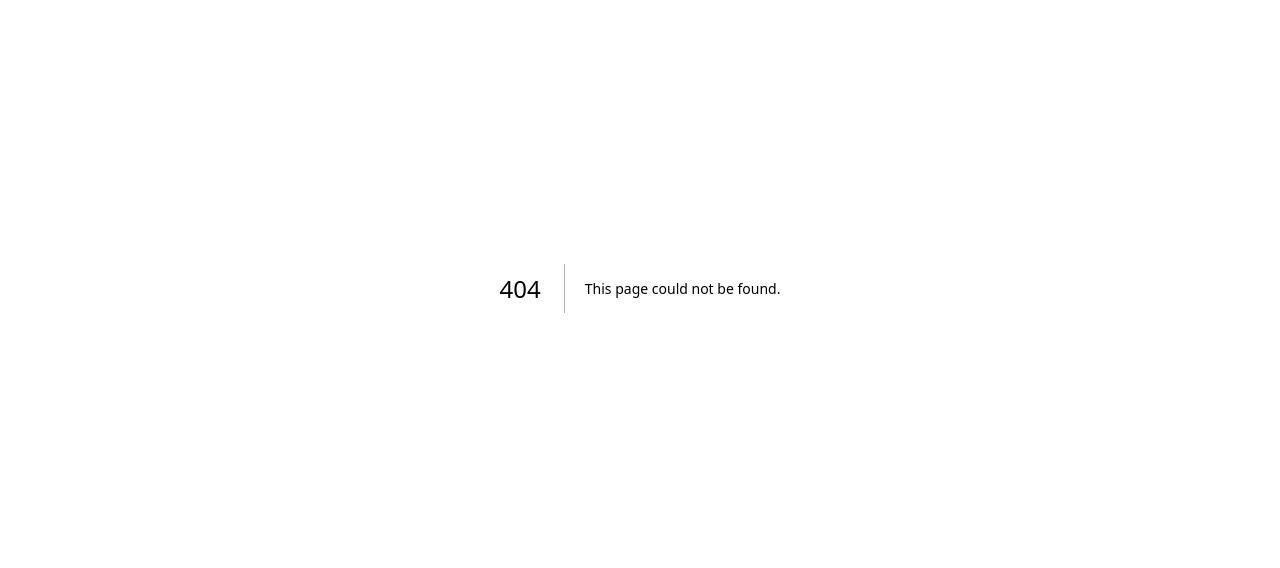
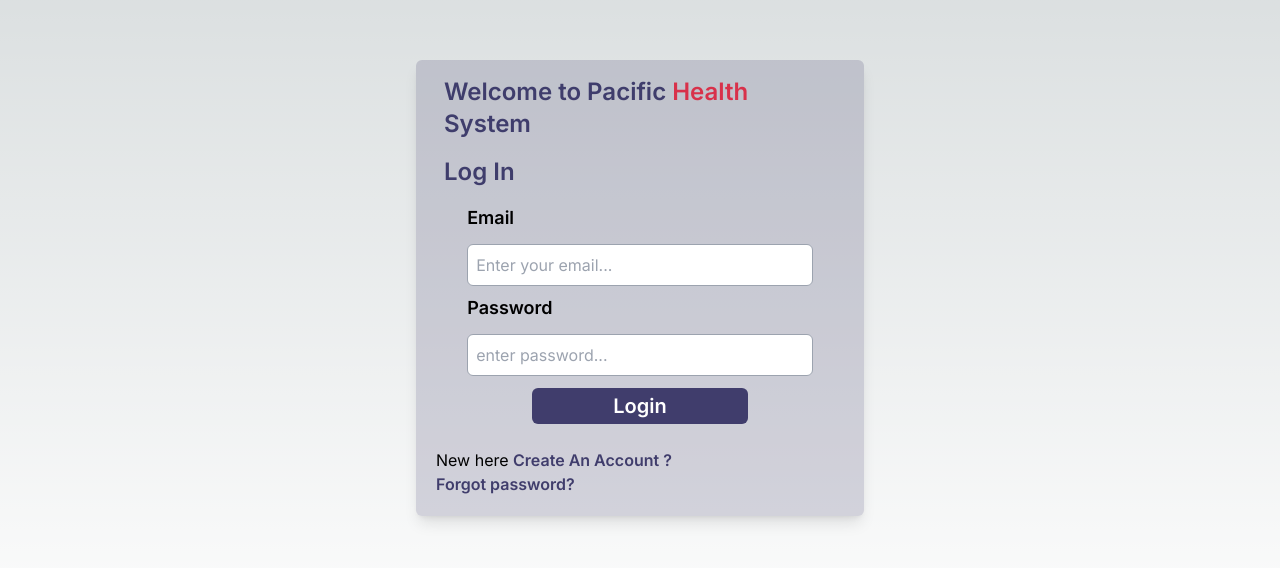
Before and after one commit to MITHUN0101/job-app, a Next.js app: page /login in a window 1280 px wide. Before the commit this address had no page. Shown: the part 112-680 px from the top of the page. Built offline with nearby package versions, Linux system fonts and the light colour scheme.

Commit message:
project-initlize

```diff
--- /dev/null
+++ b/src/app/login/page.js
@@ -0,0 +1,55 @@
+
+import Link from "next/link";
+
+function page() {
+  return (
+    <>
+        <title>Pacific Health System - login</title>
+        <link rel="shortcut icon" href="/logo.png" />
+      <div className="h-screen flex justify-center items-center">
+        <div className="w-[80%] lg:w-[35%] p-2 shadow-lg bg-[#403d6c]/20 rounded-md">
+        <h1 className="font-semibold text-2xl py-2 text-[#3f3d6c] px-5">Welcome to Pacific <span className="text-[#d8314a]">Health</span> System</h1>
+        <h2 className="text-2xl font-semibold py-2 text-[#3f3d6c] px-5">Log In</h2>
+          <form>
+            <div className="flex justify-start items-start flex-col space-y-3 w-[80%] mx-auto my-2">
+              <label htmlFor="email" className="text-lg font-semibold">
+                Email
+              </label>
+              <input
+                type="text"
+                placeholder="Enter your email..."
+                id="email"
+                className={`w-full p-2 outline-none border border-gray-400 rounded-md`}
+              />
+            </div>
+            <div className="flex justify-start items-start flex-col space-y-3 w-[80%] mx-auto my-2">
+              <label htmlFor="password" className="text-lg font-semibold">
+                Password
+              </label>
+              <input
+                type="password"
+                id="password"
+                placeholder="enter password..."
+                className={`w-full p-2 outline-none border border-gray-400 rounded-md`}
+              />
+            </div>
+            <div className="w-[50%] mx-auto my-3">
+              <button
+                type="button"
+                className="w-full py-1 text-xl font-semibold bg-[#403d6c] rounded-md text-white disabled:opacity-60 disabled:cursor-not-allowed"
+              >
+                Login
+              </button>
+            </div>
+          </form>
+          <div className="p-3">
+            <h2 className="text-md font-normal ">New here <Link href='/auth/register' className="text-[#403d6c] font-semibold">Create An Account ?</Link></h2>
+            <Link href='#' className="text-[#403d6c] font-semibold">Forgot password?</Link>
+          </div>
+        </div>
+      </div>
+    </>
+  )
+}
+
+export default page
```
